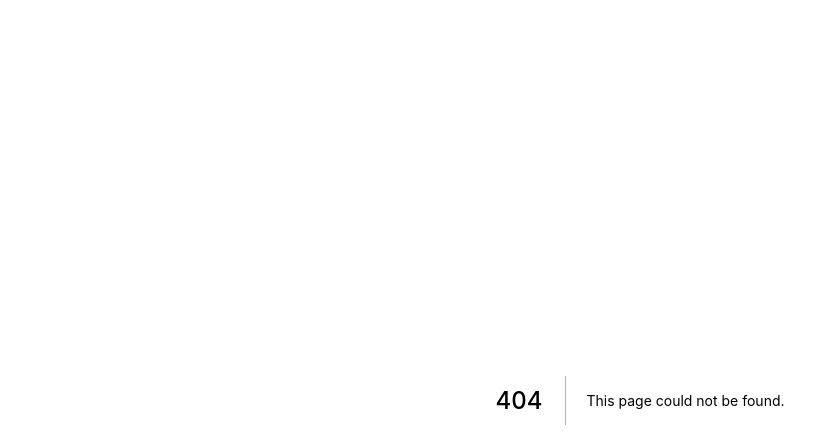
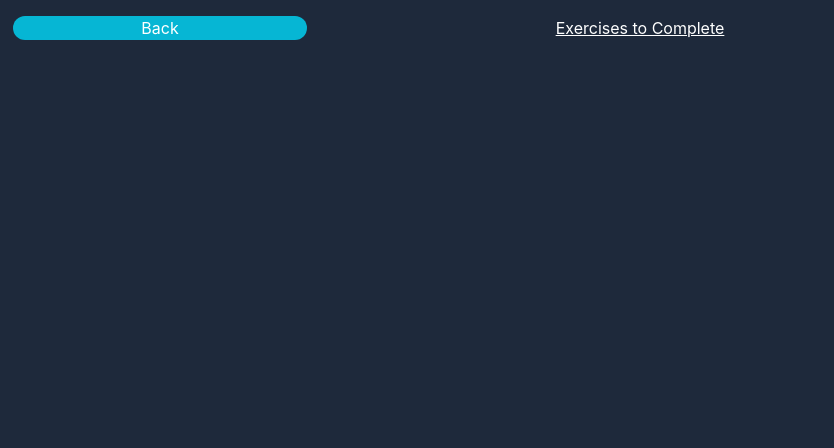
Before and after one commit to ErickEnriquez/fitness-app, a Next.js app: page /workout/1 in a window 1280 px wide. Before the commit this address had no page. Shown: the top 448 px of the page, without its empty margins (0-834 px from the left). Built offline with nearby package versions, Linux system fonts and the light colour scheme.

Commit message:
new page to load the exercises to be completed

```diff
--- /dev/null
+++ b/src/pages/workout/[exerciseTemplate].tsx
@@ -0,0 +1,22 @@
+import React from 'react'
+import Link from 'next/link'
+import Layout from '@features/layout/Layout'
+import ExerciseList from '@features/exercise/ExerciseList'
+const ExerciseTemplate = () => {
+	return (
+		<Layout>
+			<main className='text-center mt-4'>
+				<div className='grid grid-cols-4'>
+					<Link href='/workout'><a className='text-white bg-cyan-500 rounded-full w-11/12 mx-auto hover:bg-white hover:text-cyan-500 hover:outline outline-cyan-500'>Back</a></Link>
+					<h1 className='text-white col-span-2 mx-auto underline'>Exercises to Complete</h1>
+
+				</div>
+				<ul>
+					<ExerciseList />
+				</ul>
+			</main>
+		</Layout>
+	)
+}
+
+export default ExerciseTemplate
```
